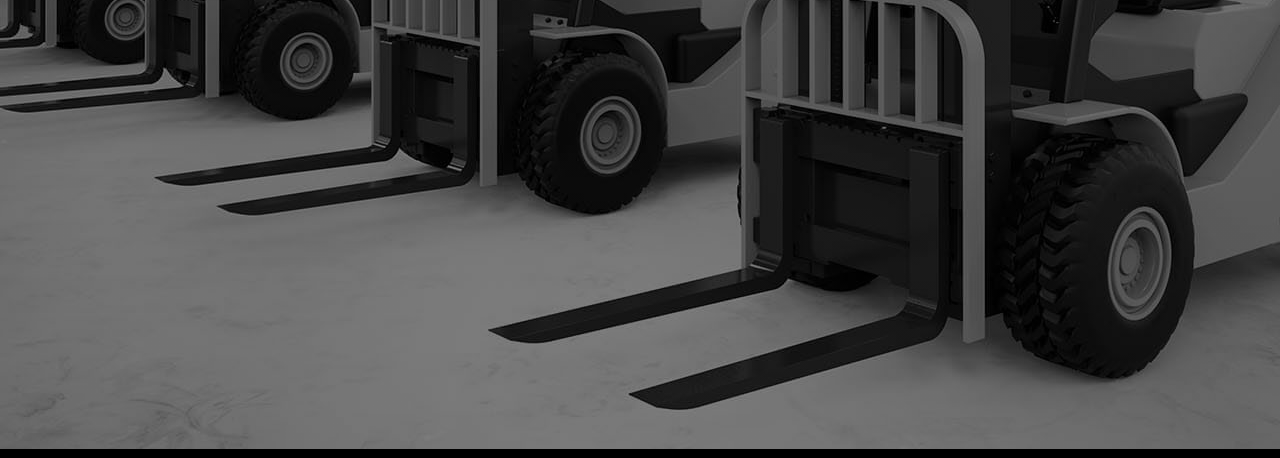
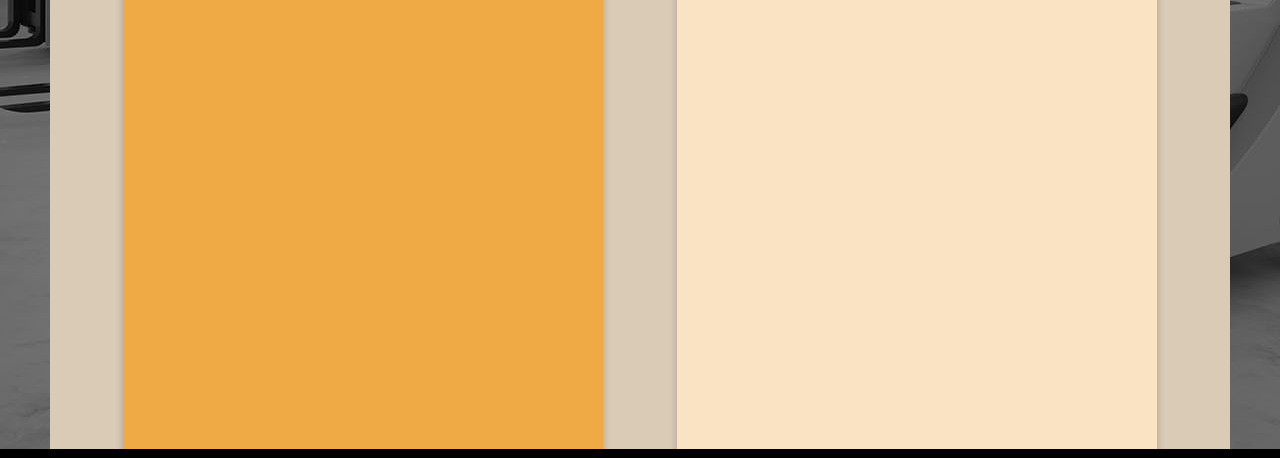
Before and after one commit to jayedeem/buds-lift-service, a Gatsby site: page /services in a window 1280 px wide. Shown: the part 351-809 px from the top of the page. Built offline with nearby package versions, Linux system fonts and the light colour scheme; Gatsby itself is replaced by a stand-in of ours.

Commit message:
added card services

```diff
--- a/src/components/FooterSection/footerElements.js
+++ b/src/components/FooterSection/footerElements.js
@@ -15,8 +15,10 @@ export const FooterWrapper = styled.div`
   right: 0;
   width: 100%;
   height: 60px;
+  clear: both;
   background-color: #000;
   color: white;
+  /* margin-top: -200px; */
   span {
     font-size: 1.2rem;
     margin-right: 7px;
--- a/src/components/HeroSection/index.js
+++ b/src/components/HeroSection/index.js
@@ -1,4 +1,4 @@
-import React, { useState } from "react"
+import React from "react"
 import { Button } from "../buttonElements"
 import "./hero.css"
 
--- a/src/components/MiddleSection/index.js
+++ b/src/components/MiddleSection/index.js
@@ -16,9 +16,9 @@ import { BsTools } from "react-icons/bs"
 
 export default function MiddleSection() {
   return (
-    <Wrapper>
+    <Wrapper id="middle">
       <TextWrapper>
-        <span id="middle">Established 2019</span>
+        <span>Established 2019</span>
         <h1>YOUR SOURCE FOR REPAIRS &#38; SERVICES </h1>
         <Description>
           When your business relies on forklifts to keep inventory moving, you
--- a/src/components/Navbar/headerElements.js
+++ b/src/components/Navbar/headerElements.js
@@ -62,7 +62,7 @@ export const NavIcon = styled(GoGear)`
       transform: rotateZ(360deg);
     }
   }
-  animation: spin 3s linear infinite;
+  animation: spin 7s linear infinite;
 `
 
 export const MobileIcon = styled.div`
@@ -114,7 +114,7 @@ export const NavLinks = styled(Link)`
 
   &:hover {
     color: #ff4040;
-    background: #e1e1e1;
+
     transition: all 0.3s ease;
     border-bottom: 0.5px solid #ff4040;
     transform: scale(1.1);
--- a/src/components/Services/ServicesElements.js
+++ b/src/components/Services/ServicesElements.js
@@ -4,21 +4,54 @@ export const Wrapper = styled.div`
   background: linear-gradient(rgba(0, 0, 0, 0.5), rgba(0, 0, 0, 0.5)),
     url(${forkLift}) no-repeat center center/cover fixed;
   height: 100vh;
-  width: 100%;
+  /* width: 100%; */
   display: flex;
-  flex-direction: row;
-
+  flex-direction: column;
   object-fit: contain;
   margin-top: -80px;
-  h1 {
-    color: #fff;
+`
+
+export const Type = styled.div`
+  display: flex;
+  position: sticky;
+
+  height: 300px;
+  margin-top: 150px;
+  width: 100%;
+  align-items: center;
+  justify-content: center;
+`
+
+export const ServiceType = styled.div`
+  background: ${({ active }) => (active ? "#F0AA45" : "#F9E3C3")};
+  height: 40rem;
+  width: 30rem;
+
+  box-shadow: 0 4px 8px 0 rgba(0, 0, 0, 0.2);
+  transition: 0.3s;
+  /* border: 0.2px solid #000; */
+  margin: 10px;
+  padding: 2px 16px;
+  &:hover {
+    box-shadow: 0 8px 16px 0 rgba(0, 0, 0, 0.2);
+  }
+  @media screen and (max-width: 960px) {
+    padding: 1.2rem;
   }
 `
 
-export const Results = styled.div`
+export const ServiceWrapper = styled.div`
   display: flex;
-  top: 500px;
-  height: 400px;
-  margin-top: 180px;
-  width: 100%;
+  flex-direction: row;
+  align-items: center;
+  text-align: center;
+  justify-content: space-evenly;
+  background: #d9cbb6;
+  padding: 10px;
+  margin: 50px;
+  @media screen and (max-width: 960px) {
+    flex-direction: column;
+    height: 800px;
+    margin: 0;
+  }
 `
--- a/src/components/Services/index.js
+++ b/src/components/Services/index.js
@@ -1,12 +1,25 @@
 import React from "react"
-import { Wrapper, Results } from "./ServicesElements"
+import { Wrapper, Type, ServiceType, ServiceWrapper } from "./ServicesElements"
+
+const h1Style = {
+  color: "#fff",
+  fontSize: "3.2rem",
+}
 
 export default function Services() {
   return (
     <Wrapper>
-      <Results>
-        <h1>Hello</h1>
-      </Results>
+      <Type>
+        <h1 style={h1Style}>SERVICES</h1>
+      </Type>
+      <ServiceWrapper>
+        <ServiceType active>
+          <h1>Repairs</h1>
+        </ServiceType>
+        <ServiceType>
+          <h1>Maintenance</h1>
+        </ServiceType>
+      </ServiceWrapper>
     </Wrapper>
   )
 }
--- a/src/components/layout.css
+++ b/src/components/layout.css
@@ -4,7 +4,7 @@
   box-sizing: border-box;
   margin: 0;
   padding: 0;
-  font-family: "Nunito", "Open Sans", sans-serif;
+  font-family: "Open Sans", sans-serif;
 }
 html {
   scroll-behavior: smooth;
```
